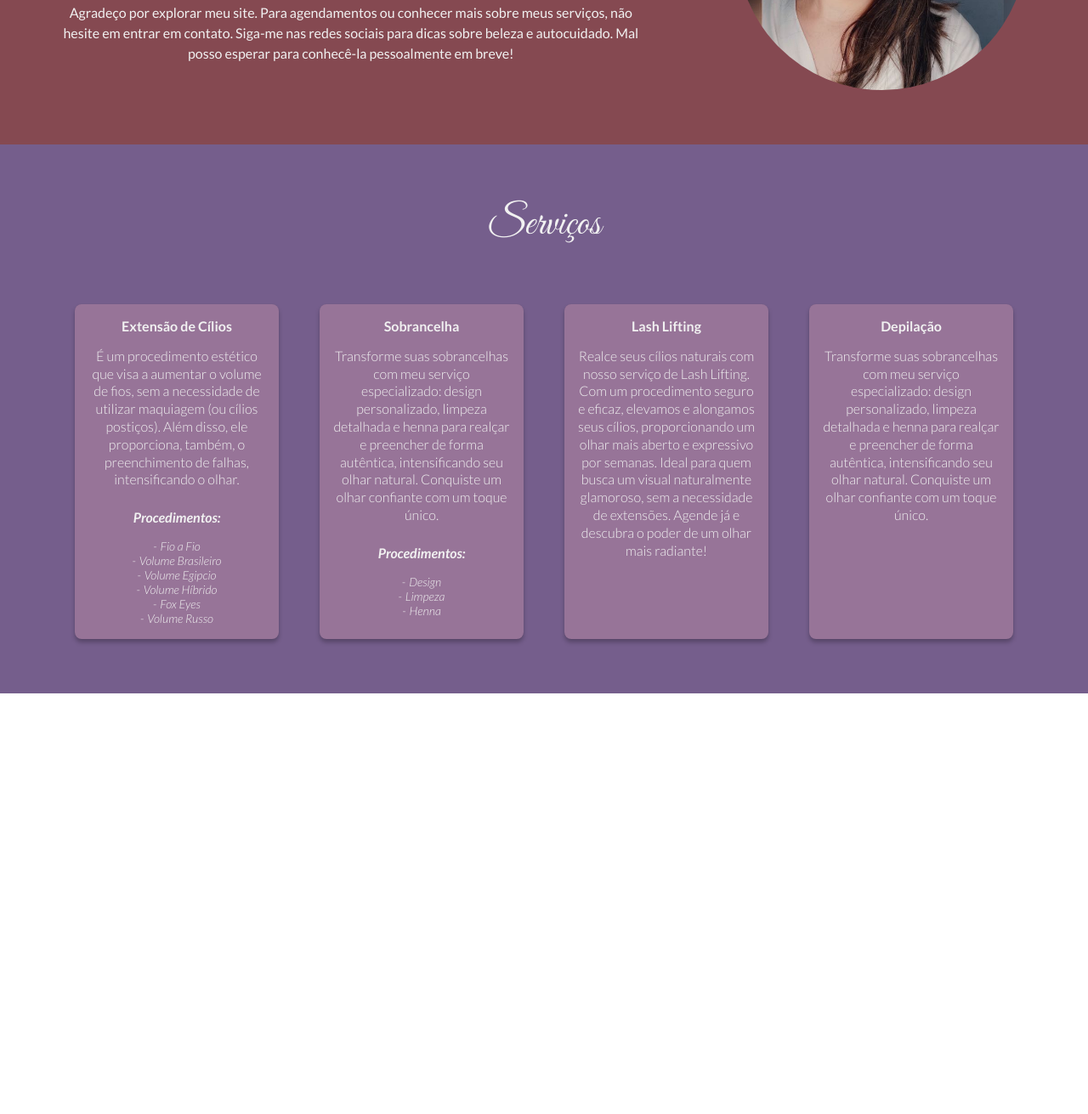
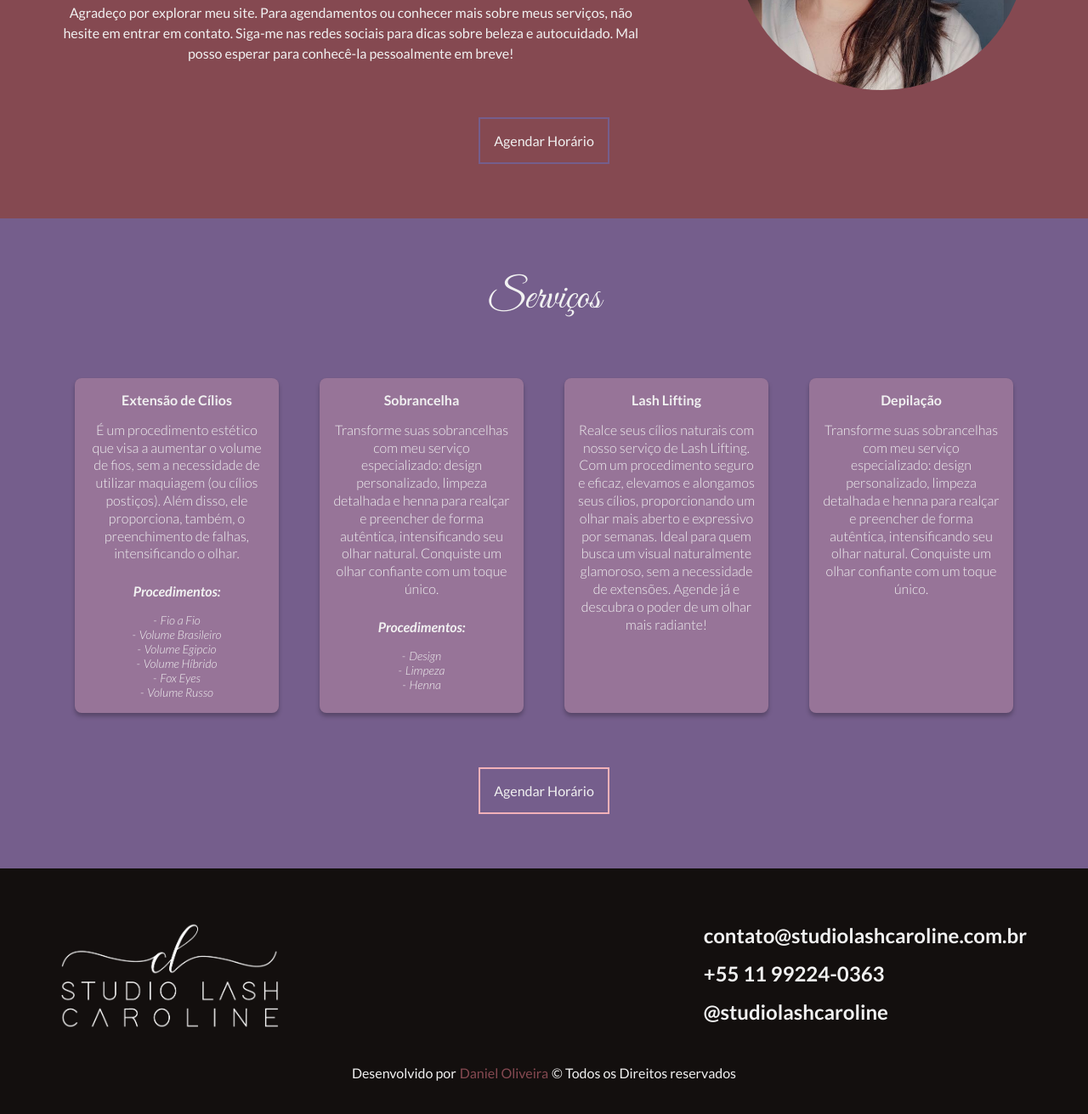
Before and after one commit to danielbarrosdeoliveira/studio-lash-caroline, a website: page src/index.html in a window 1280 px wide. Shown: the part 1223-2534 px from the top of the page at 85% size. Before the commit the page ends 2039 px from the top, so only its background shows below. Drawn offline with nearby package versions, Linux system fonts and the light colour scheme; files that its build step writes are made by us from their sources.

Commit message:
✨Finish desktop

```diff
--- a/src/index.html
+++ b/src/index.html
@@ -17,8 +17,8 @@
     <link rel="stylesheet" href="./css/main.css" />
   </head>
   <body>
-    <header id="header">
-      <nav class="nav">
+    <header id="header" class="header">
+      <nav class="header__nav">
         <a href="#header">
           <img
             src="./assets/icons/logo-studio-lash-caroline-branco.png"
@@ -26,22 +26,31 @@
           />
         </a>
 
-        <ul class="nav__list">
-          <li class="nav__item">
-            <a class="nav__link" href="#about" rel="noopener noreferrer">
+        <ul class="header__list">
+          <li class="header__item">
+            <a class="header__link" href="#about" rel="noopener noreferrer">
               Sobre mim
             </a>
           </li>
-          <li class="nav__item">
-            <a class="nav__link" href="#services" rel="noopener noreferrer">
+          <li class="header__item">
+            <a class="header__link" href="#services" rel="noopener noreferrer">
               Serviços
             </a>
           </li>
-          <li class="nav__item">
-            <a class="nav__link" href="#contact" rel="noopener noreferrer">
-              Contato
+          <li class="header__item">
+            <a class="header__link" href="#contact" rel="noopener noreferrer">
+              footer
             </a>
           </li>
+
+          <a
+            href=""
+            class="header__call-to-action"
+            target="_blank"
+            href="https://wa.me/5511992240363?text=Ol%C3%A1%21+Gostaria+de+agendar+horário"
+          >
+            Agendar Horário
+          </a>
         </ul>
       </nav>
 
@@ -92,6 +101,15 @@
               <img src="./assets/images/caroline.png" alt="" />
             </div>
           </div>
+
+          <a
+            href=""
+            class="about__call-to-action"
+            target="_blank"
+            href="https://wa.me/5511992240363?text=Ol%C3%A1%21+Gostaria+de+agendar+horário"
+          >
+            Agendar Horário
+          </a>
         </div>
       </section>
 
@@ -163,9 +181,62 @@
               </li>
             </ul>
           </div>
+
+          <a
+            href=""
+            class="services__call-to-action"
+            target="_blank"
+            href="https://wa.me/5511992240363?text=Ol%C3%A1%21+Gostaria+de+agendar+horário"
+          >
+            Agendar Horário
+          </a>
         </div>
       </section>
     </main>
-    <footer id="footer"></footer>
+    <footer class="footer" id="footer">
+      <div class="footer__container">
+        <div>
+          <img
+            class="footer__logo"
+            src="./assets/icons/logo-studio-lash-caroline-branco.png"
+            alt="Logo marca do Studio Lash Caroline branco"
+          />
+        </div>
+
+        <ul class="footer__contact">
+          <li>
+            <a href="mailto:contato@studiolashcaroline.com.br">
+              contato@studiolashcaroline.com.br
+            </a>
+          </li>
+          <li>
+            <a
+              target="_blank"
+              href="https://wa.me/5511992240363?text=Ol%C3%A1%21+Gostaria+de+agendar+horário"
+            >
+              +55 11 99224-0363
+            </a>
+          </li>
+          <li>
+            <a
+              href="https://www.instagram.com/studiolashcaroline/"
+              target="_blank"
+            >
+              @studiolashcaroline
+            </a>
+          </li>
+        </ul>
+      </div>
+      <p class="footer__copy">
+        Desenvolvido por
+        <a
+          href="https://www.linkedin.com/in/danielbarrosdeoliveira/"
+          target="_blank"
+        >
+          Daniel Oliveira
+        </a>
+        © Todos os Direitos reservados
+      </p>
+    </footer>
   </body>
 </html>
--- a/src/scss/components/_about.scss
+++ b/src/scss/components/_about.scss
@@ -40,4 +40,18 @@
       border-radius: 100%;
     }
   }
+
+  &__call-to-action {
+    color: $color-white;
+    border: 2px solid $color-purple;
+    padding: 16px;
+    transition: .3s;
+    margin: 32px auto 0 auto;
+    max-width: 154px;
+
+    &:hover {
+      background-color: $color-purple;
+      border-radius: 8px;
+    }
+  }
 }
--- /dev/null
+++ b/src/scss/components/_footer.scss
@@ -0,0 +1,46 @@
+.footer {
+  background: $color-black;
+  padding-block: 64px;
+  color: $color-white;
+
+  &__container {
+    @include container;
+
+    display: flex;
+    justify-content: space-between;
+  }
+
+  &__logo {
+    max-width: 256px;
+  }
+
+  &__contact {
+    li {
+      margin-bottom: 16px;
+
+      a {
+        @include font-sans($bold, $h8, $normal);
+        color: $color-white;
+      }
+    }
+  }
+
+  &__copy {
+
+    display: flex;
+    justify-content: center;
+
+    @include container;
+    gap: 4px;
+    margin-top: 32px;
+
+    a {
+      color: $color-primary;
+      transition: color 0.3s;
+
+      &:hover {
+        color: $color-purple;
+      }
+    }
+  }
+}
--- a/src/scss/components/_header.scss
+++ b/src/scss/components/_header.scss
@@ -1,4 +1,4 @@
-#header {
+.header {
   height: 100vh;
   background-image: url("../../assets/images/presentation.jpg");
   background-position: right center;
@@ -6,7 +6,7 @@
   background-size: cover;
   color: $color-white;
 
-  .nav {
+  &__nav {
     display: flex;
     align-items: center;
     justify-content: space-between;
@@ -16,9 +16,11 @@
     img {
       max-width: 128px;
     }
+  }
 
   &__list {
     display: flex;
+    align-items: center;
     gap: 8px;
   }
 
@@ -33,11 +35,25 @@
       color: $color-secondary;
     }
   }
+
+  &__call-to-action {
+    color: $color-white;
+    border: 2px solid $color-primary;
+    padding: 16px;
+    transition: .3s;
+    margin-left: 8px;
+
+    &:hover {
+      background-color: $color-primary;
+      border-radius: 8px;
+    }
   }
 
   .presentation {
     display: flex;
+    height: 80%;
     flex-direction: column;
+    justify-content: center;
     gap: 32px;
     margin-left: 48px;
 
--- a/src/scss/components/_services.scss
+++ b/src/scss/components/_services.scss
@@ -82,4 +82,19 @@
       }
     }
   }
+
+  &__call-to-action {
+    color: $color-white;
+    border: 2px solid $color-secondary;
+    padding: 16px;
+    transition: .3s;
+    margin: 64px auto 0 auto;
+    max-width: 154px;
+
+    &:hover {
+      color: $color-black;
+      background-color: $color-secondary;
+      border-radius: 8px;
+    }
+  }
 }
--- a/src/scss/main.scss
+++ b/src/scss/main.scss
@@ -5,3 +5,4 @@
 @import "./components/header";
 @import "./components/about";
 @import "./components/services";
+@import "./components/footer";
```
Lines whose indentation alone changed are shown as unchanged.
